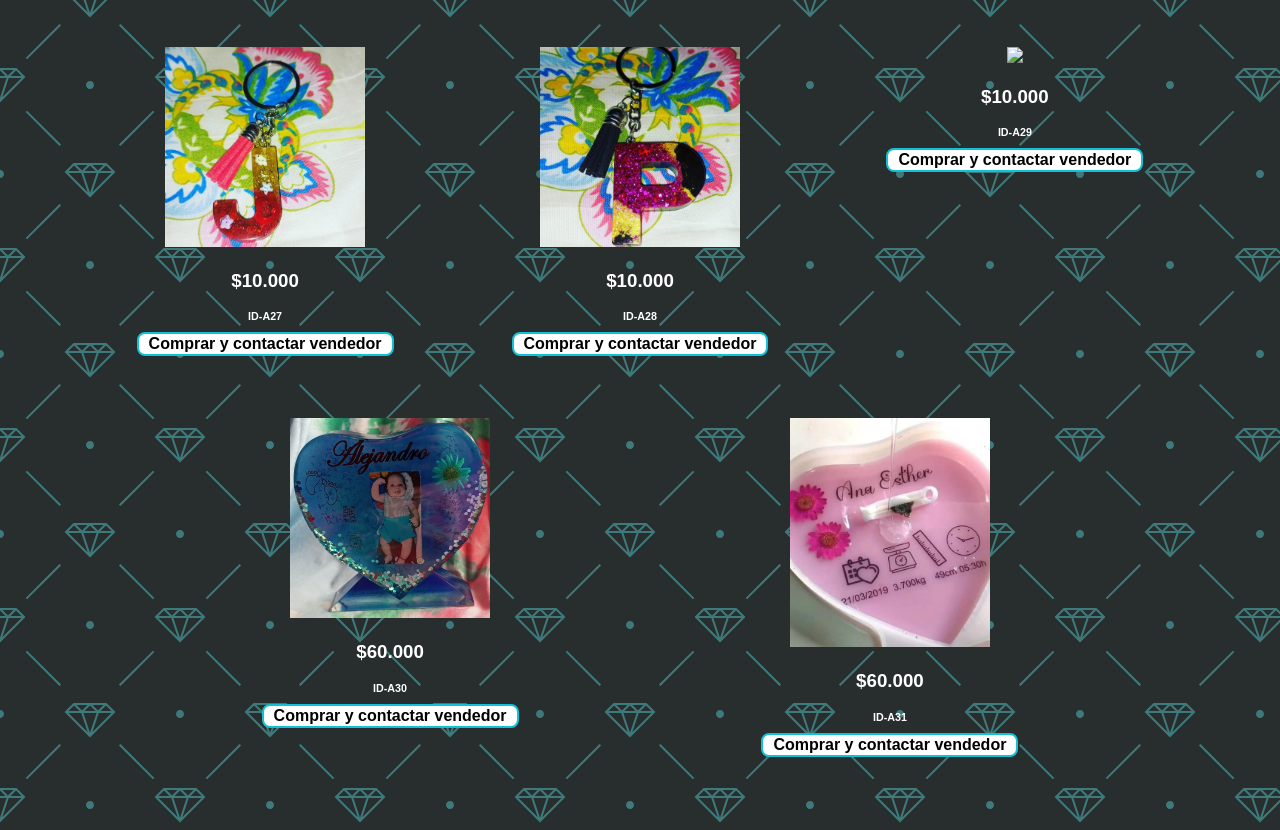
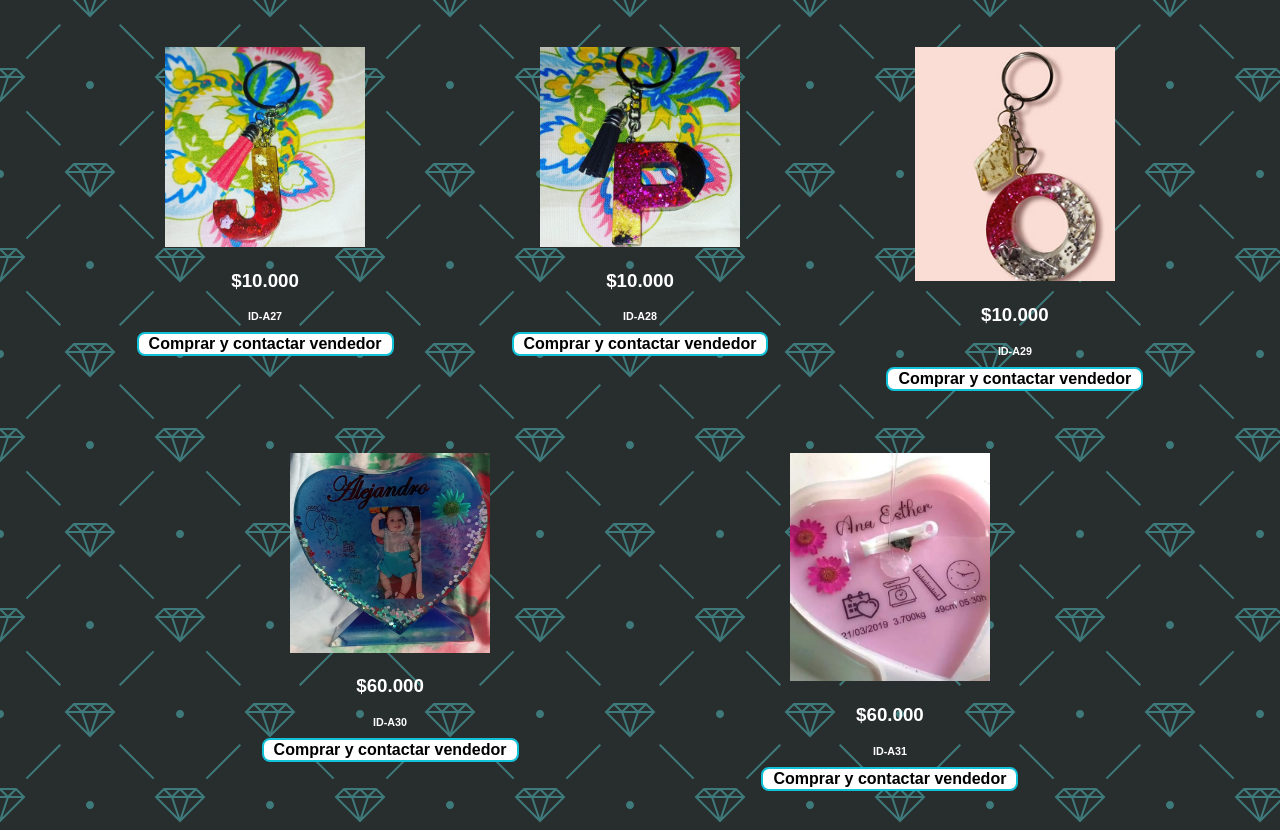
Before and after one commit to AlexanderGarciaJAV/Resin-Day, a plain HTML site: page productos.html in a window 1280 px wide. Shown: the part 3515-4345 px from the top of the page. Drawn offline with Linux system fonts and the light colour scheme.

Commit message:
Update productos.html

```diff
--- a/productos.html
+++ b/productos.html
@@ -302,7 +302,7 @@
             </div>
             <div class="productos-container">
                 <br>
-                <img src="img/procduc31.png"/>
+                <img src="img/procduc31.jpg"/>
                 <h3>$10.000</h3>
                 <h6>ID-A29</h6>
                 <button class="boton" onclick="location.href='https://wa.me/573105444897'">Comprar y contactar vendedor</button>
```
